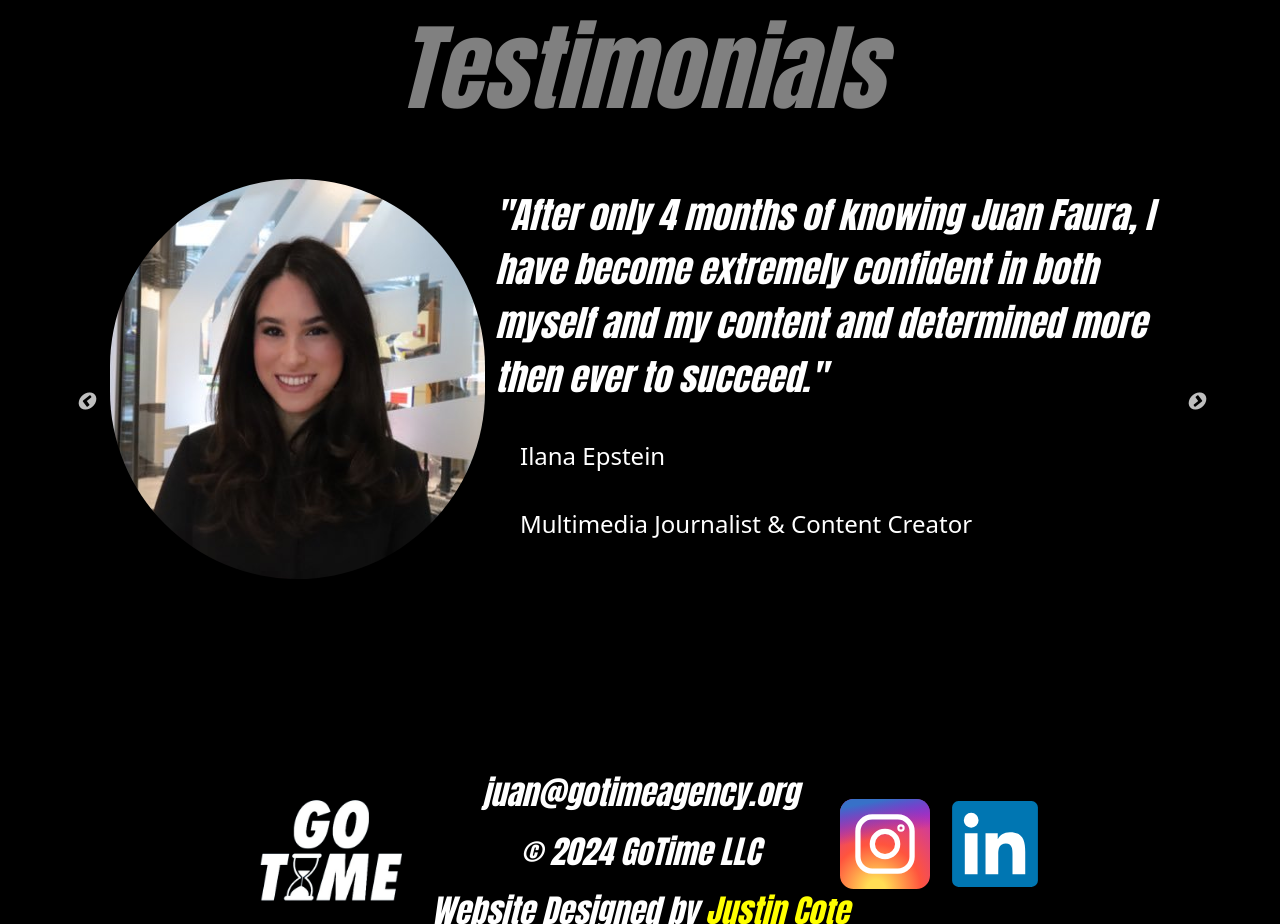
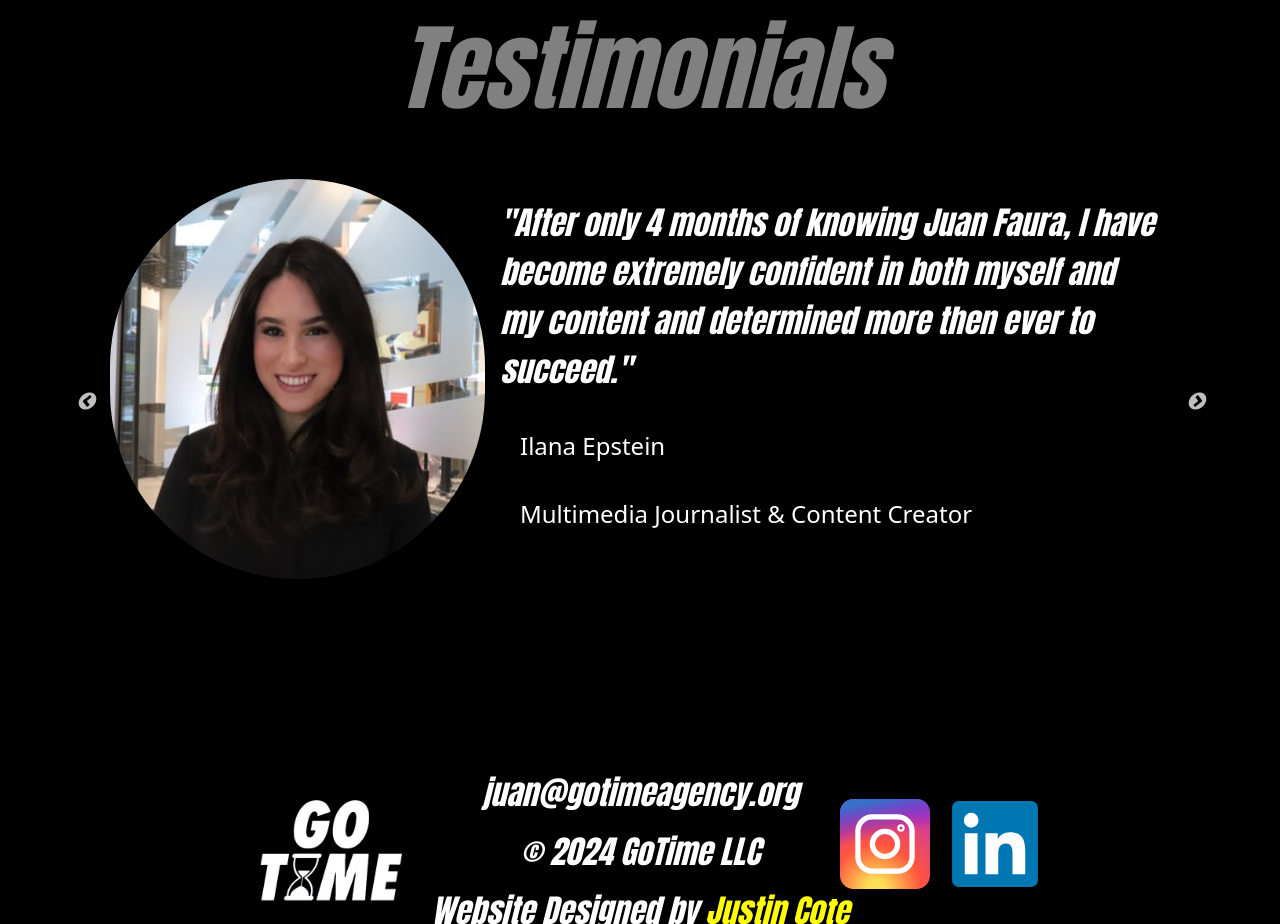
Before and after one commit to jcote2502/GoTime, a React (Create React App) app: page /home in a window 1280 px wide. Shown: the part 2280-3204 px from the top of the page. Built offline with nearby package versions, Linux system fonts and the light colour scheme.

Commit message:
carousel

```diff
--- a/src/components/style.css
+++ b/src/components/style.css
@@ -67,9 +67,9 @@
     width: 70%;
 }
 .cntn-head{
-    padding:10px;
+    padding:10px 10px 10px 15px;
     color:white;
-    font-size: 36px;
+    font-size: 32px;
 }
 .cntn-sub{
     padding:10px;
```
